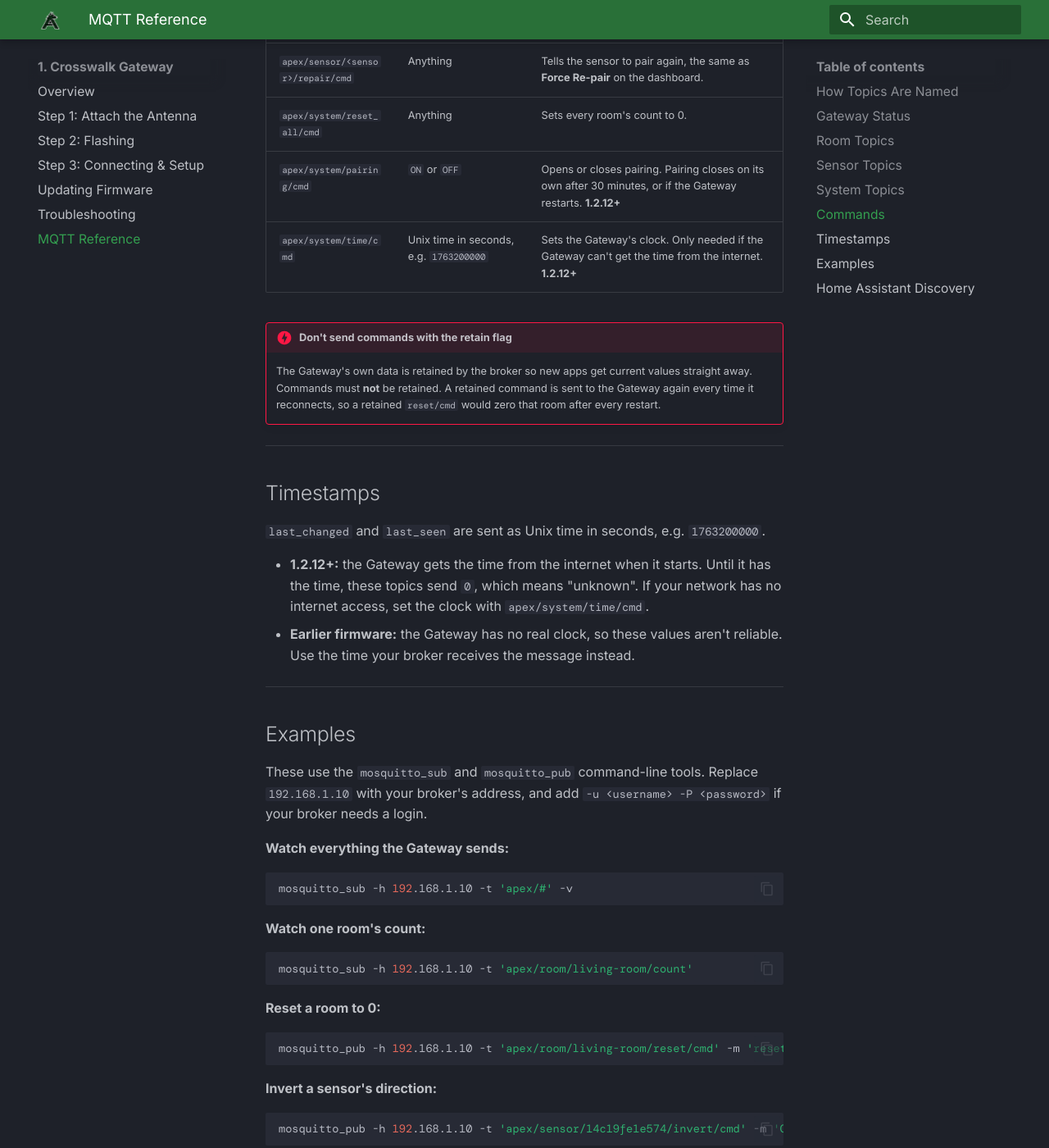
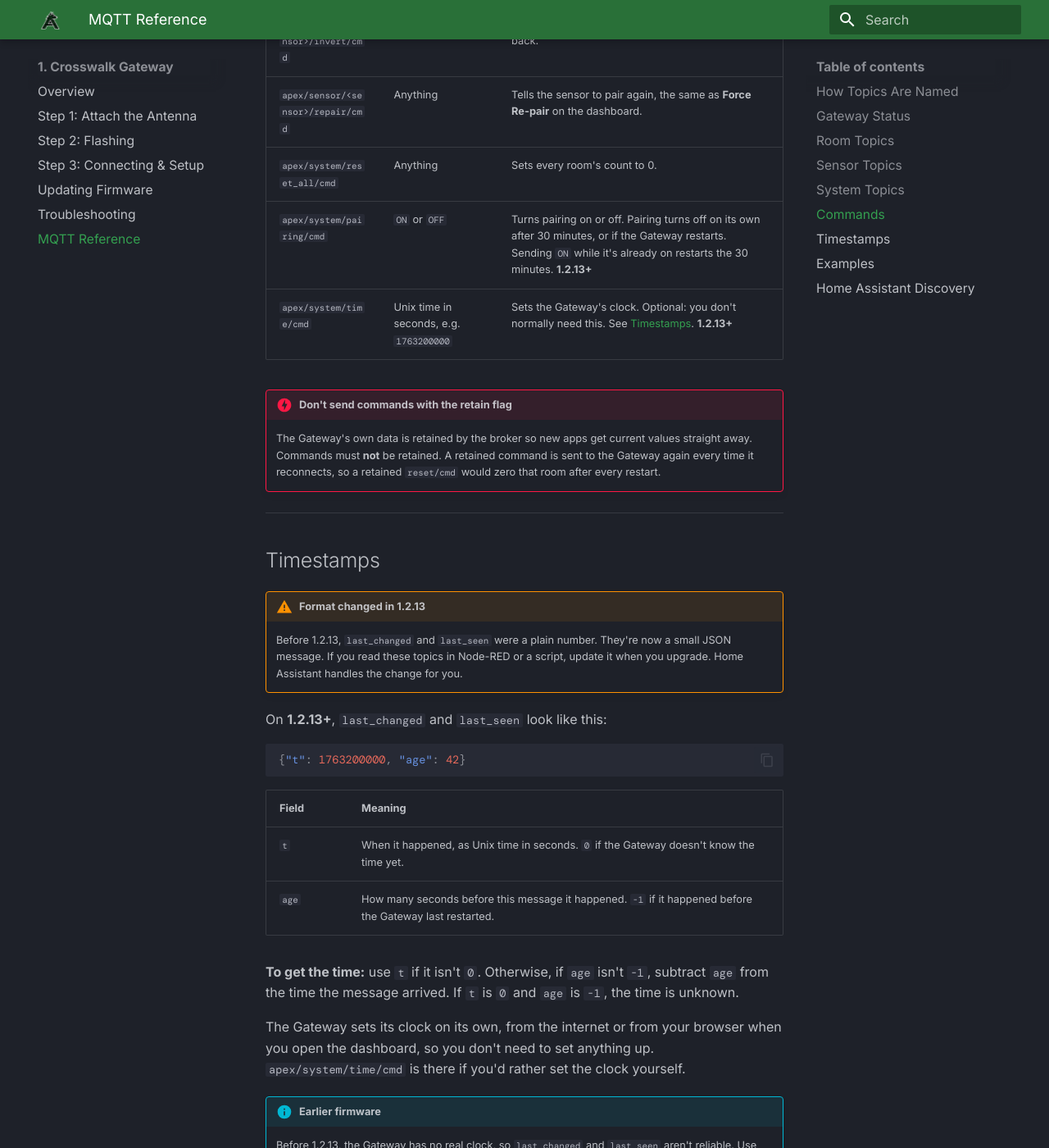
Before and after one commit to apexsensorlabsllc/apexsensorlabsllc.github.io, an MkDocs documentation site: the page built from docs/crosswalk/gateway-mqtt.md, in a window 1280 px wide and 1400 px high, scrolled down 3520 px. Shown: the whole window at 82% size. Built offline with MkDocs 1.6.1 and Material for MkDocs 9.7.7, drawn with Linux system fonts in a browser that asks for light colours; some web fonts are replaced; some of the changed text lies outside the part shown.

Commit message:
Release Crosswalk Gateway 1.2.13 and update the docs for it
Firmware:
- gateway.bin is now 1.2.13; bump the OTA version file (with release
  notes) and the web installer manifest from 1.2.10

Docs:
- Pairing: Enable Pairing replaces the 60s window. Add the auto-off
  and Keep open 30 min note, describe the Paired so far banner, and
  add a Disable Pairing step. The old "Sensor Paired Successfully"
  message never existed
- Wi-Fi setup: replace the "Load failed" workaround with the new
  Connected! message (it shows in red), suggest writing down the IP
  for phones that can't open apex.local, and rewrite troubleshooting
  as "Gateway Doesn't Show Up After Wi-Fi Setup"
- MQTT Reference: timestamps are now {"t","age"} JSON (with a warning
  for script users), labels become 1.2.13+, the clock command is
  optional, and the Gateway resends data when Home Assistant restarts
- Updating Firmware: latest is 1.2.13, with a What's new section
- New screenshots: Pairing_Enabled, Sensor_Added, Wifi_Setup. Delete
  20-Pairing and 21-PairingSuccess, which showed the 60s window

````diff
--- a/docs/crosswalk/firmware/gateway-ota-version.json
+++ b/docs/crosswalk/firmware/gateway-ota-version.json
@@ -1,5 +1,5 @@
 {
-  "version": "1.2.10",
+  "version": "1.2.13",
   "url": "https://docs.apexsensorlabs.com/crosswalk/firmware/gateway.bin",
-  "notes": "Adds OTA firmware update support."
+  "notes": "Easier pairing (stays on until you turn it off), correct Last Seen times in Home Assistant, and a smoother Wi-Fi setup."
 }
--- a/docs/crosswalk/gateway-manifest.json
+++ b/docs/crosswalk/gateway-manifest.json
@@ -1,6 +1,6 @@
 {
   "name": "Crosswalk Gateway",
-  "version": "1.2.10",
+  "version": "1.2.13",
   "builds": [
     {
       "chipFamily": "ESP32-S3",
--- a/docs/crosswalk/gateway-mqtt.md
+++ b/docs/crosswalk/gateway-mqtt.md
@@ -11,7 +11,7 @@ This page lists every MQTT topic the Crosswalk Gateway uses. It's for people who
     If the MQTT settings are left blank, the Gateway runs on its own and nothing on this page is available. You can still use the `apex.local` dashboard.
 
 !!! info "Firmware version"
-    Items marked **1.2.12+** need Gateway firmware 1.2.12 or later. Everything else works on all current firmware. See [Updating Firmware](./gateway-updates.md) to check your version.
+    Items marked **1.2.13+** need Gateway firmware 1.2.13 or later. Everything else works on all current firmware. See [Updating Firmware](./gateway-updates.md) to check your version.
 
 ---
 
@@ -75,7 +75,7 @@ Published for every paired sensor.
 | :--- | :--- |
 | `apex/system/total_occupancy` | Total people across all rooms, e.g. `3`. |
 | `apex/system/sensor_count` | Number of sensors currently online. |
-| `apex/system/pairing` | `ON` while the Gateway is accepting new sensors, otherwise `OFF`. **1.2.12+** |
+| `apex/system/pairing` | `ON` while the Gateway is accepting new sensors, otherwise `OFF`. **1.2.13+** |
 
 ---
 
@@ -91,8 +91,8 @@ Publish to these topics to control the Gateway.
 | `apex/sensor/<sensor>/invert/cmd` | `ON` or `OFF` | Inverts the sensor's counting direction, or sets it back. |
 | `apex/sensor/<sensor>/repair/cmd` | Anything | Tells the sensor to pair again, the same as **Force Re-pair** on the dashboard. |
 | `apex/system/reset_all/cmd` | Anything | Sets every room's count to 0. |
-| `apex/system/pairing/cmd` | `ON` or `OFF` | Opens or closes pairing. Pairing closes on its own after 30 minutes, or if the Gateway restarts. **1.2.12+** |
-| `apex/system/time/cmd` | Unix time in seconds, e.g. `1763200000` | Sets the Gateway's clock. Only needed if the Gateway can't get the time from the internet. **1.2.12+** |
+| `apex/system/pairing/cmd` | `ON` or `OFF` | Turns pairing on or off. Pairing turns off on its own after 30 minutes, or if the Gateway restarts. Sending `ON` while it's already on restarts the 30 minutes. **1.2.13+** |
+| `apex/system/time/cmd` | Unix time in seconds, e.g. `1763200000` | Sets the Gateway's clock. Optional: you don't normally need this. See [Timestamps](#timestamps). **1.2.13+** |
 
 !!! danger "Don't send commands with the retain flag"
     The Gateway's own data is retained by the broker so new apps get current values straight away. Commands must **not** be retained. A retained command is sent to the Gateway again every time it reconnects, so a retained `reset/cmd` would zero that room after every restart.
@@ -101,10 +101,26 @@ Publish to these topics to control the Gateway.
 
 ## Timestamps
 
-`last_changed` and `last_seen` are sent as Unix time in seconds, e.g. `1763200000`.
+!!! warning "Format changed in 1.2.13"
+    Before 1.2.13, `last_changed` and `last_seen` were a plain number. They're now a small JSON message. If you read these topics in Node-RED or a script, update it when you upgrade. Home Assistant handles the change for you.
 
-- **1.2.12+:** the Gateway gets the time from the internet when it starts. Until it has the time, these topics send `0`, which means "unknown". If your network has no internet access, set the clock with `apex/system/time/cmd`.
-- **Earlier firmware:** the Gateway has no real clock, so these values aren't reliable. Use the time your broker receives the message instead.
+On **1.2.13+**, `last_changed` and `last_seen` look like this:
+
+```json
+{"t": 1763200000, "age": 42}
+```
+
+| Field | Meaning |
+| :--- | :--- |
+| `t` | When it happened, as Unix time in seconds. `0` if the Gateway doesn't know the time yet. |
+| `age` | How many seconds before this message it happened. `-1` if it happened before the Gateway last restarted. |
+
+**To get the time:** use `t` if it isn't `0`. Otherwise, if `age` isn't `-1`, subtract `age` from the time the message arrived. If `t` is `0` and `age` is `-1`, the time is unknown.
+
+The Gateway sets its clock on its own, from the internet or from your browser when you open the dashboard, so you don't need to set anything up. `apex/system/time/cmd` is there if you'd rather set the clock yourself.
+
+!!! info "Earlier firmware"
+    Before 1.2.13, the Gateway has no real clock, so `last_changed` and `last_seen` aren't reliable. Use the time your broker receives the message instead.
 
 ---
 
@@ -144,6 +160,8 @@ In Node-RED, an **mqtt in** node subscribed to `apex/room/+/count` gives you eve
 
 The Gateway also publishes the setup messages Home Assistant uses to find it, under the `homeassistant/` prefix. If your system uses a different prefix, change **Discovery prefix** in the MQTT section of the dashboard's **Settings** tab. Other systems can ignore these messages.
 
+On **1.2.13+**, the Gateway also listens on `homeassistant/status` (or `<your prefix>/status`). Whenever Home Assistant restarts and sends `online` there, the Gateway sends all of its current data again.
+
 ??? info "Diagnostic topics"
     Each sensor also reports battery-life statistics under `apex/sensor/<sensor>/`: `wakes`, `awake_ms`, `queue_len`, `cum_wakes`, `cum_events`, `cum_awake_ms`, and `cold_boots`. They're used by Apex support to investigate battery drain, and they may change between firmware versions, so don't build automations on them.
 
````
Also changed, not shown: docs/crosswalk/gateway-setup.md (+11 -4 lines), docs/crosswalk/gateway-troubleshooting.md (+5 -6 lines), docs/crosswalk/gateway-updates.md (+8 -1 lines), docs/crosswalk/sensor-config.md (+14 -8 lines), docs/crosswalk/sensor-troubleshooting.md (+4 -4 lines), docs/crosswalk/pictures/20-Pairing.jpg (deleted), docs/crosswalk/pictures/21-PairingSuccess.jpg (deleted), docs/crosswalk/pictures/Pairing_Enabled.jpg (added), docs/crosswalk/pictures/Sensor_Added.jpg (added), docs/crosswalk/pictures/Wifi_Setup.png (added), 1 other file.
